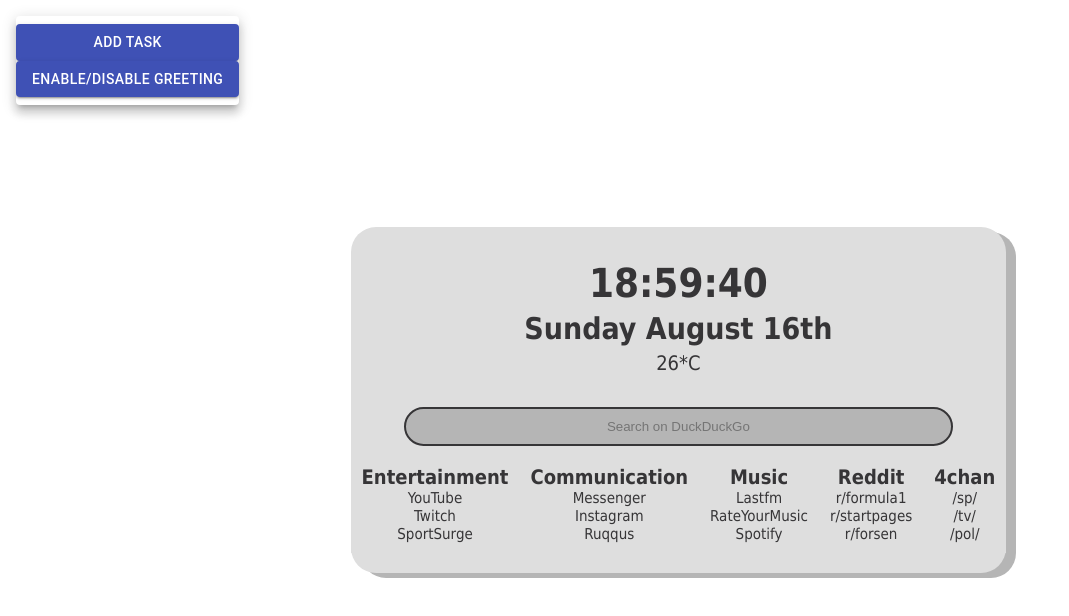
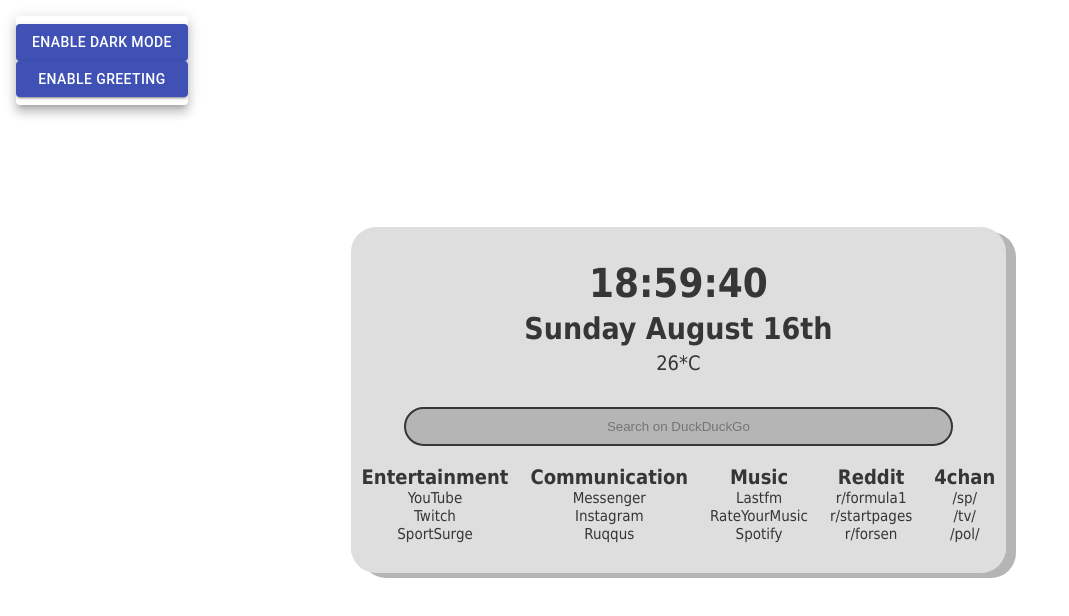
Before and after one commit to Burday/fronty, a React (Create React App) app: page / in a window 1280 px wide. Both pictures are taken after a click on the button 44 px from the left and 30 px from the top of the page. Shown: the top 616 px of the page, without its empty margins (0-1069 px from the left). Built offline with nearby package versions, Linux system fonts and the light colour scheme.

Commit message:
fully functioning switches

```diff
--- a/src/components/Main/Settings.js
+++ b/src/components/Main/Settings.js
@@ -1,28 +1,20 @@
-import React, {useState,useEffect} from "react"
-import {Button, Menu, MenuItem, Switch, FormGroup, FormControlLabel } from "@material-ui/core"
+import React, {useState} from "react"
+import {Button, Menu, FormGroup } from "@material-ui/core"
 import MoreVertIcon from '@material-ui/icons/MoreVert';
 import '../css/Settings.css'
 
 
 const Settings = ({theme,themeToggler, greetingToggler, greeting}) => {
-    const [state, setState] = useState({
-        darkMode: theme,
-        greeting: greeting,
-      });
 
       //console.log(`State of darkmode ${state.darkMode} \n State of greeting ${state.greeting}`)
 
       const handleDarkMode = (event) => {
-        setState({ ...state, [event.target.name]: event.target.checked });
         themeToggler()
       };
 
       const handleGreeting = (event) => {
-
-        setState({ ...state, [event.target.name]: event.target.checked });
         greetingToggler()
       };
-
 
 
     const [anchorEl, setAnchorEl] = useState(null);
@@ -47,8 +39,8 @@
     onClose={handleClose}
     >
     <FormGroup>
-      <Button variant="contained" color="primary" onClick={handleDarkMode}>{state.darkMode === true ? "Edit task" : "Add task"}</Button>
-      <Button variant="contained" color="primary" onClick={handleGreeting}>Enable/Disable Greeting</Button>
+      <Button name="darkMode "variant="contained" color="primary" onClick={handleDarkMode}>{theme ? "Disable" : "Enable"} Dark Mode</Button>
+      <Button name="greeting" variant="contained" color="primary" onClick={handleGreeting}>{greeting ? "Disable" : "Enable"} Greeting</Button>
     </FormGroup>
     </Menu>
         </div>
--- a/src/components/Main/useGreeting.js
+++ b/src/components/Main/useGreeting.js
@@ -1,18 +1,24 @@
 import { useEffect, useState } from 'react';
+const lelocal = window.localStorage.getItem('greeting');
+const localGreeting = JSON.parse(lelocal)
+
 export const useGreeting = () => {
-    const [greeting, setGreeting] = useState(true);
+    const [greeting, setGreeting] = useState(localGreeting);
+
     const setMode = mode => {
         window.localStorage.setItem('greeting', mode)
         setGreeting(mode)
     };
 
     const greetingToggler = () => {
-        greeting === true ? setMode(false) : setMode(true)
+        greeting === false ? setMode(true) : setMode(false)
     };
 
     useEffect(() => {
-        const localGreeting = window.localStorage.getItem('greeting');
-        localGreeting && setGreeting(localGreeting)
+
+        localGreeting ? setGreeting(localGreeting) : setMode(false)
+
     }, []);
+
     return [greeting, greetingToggler]
 };
```
